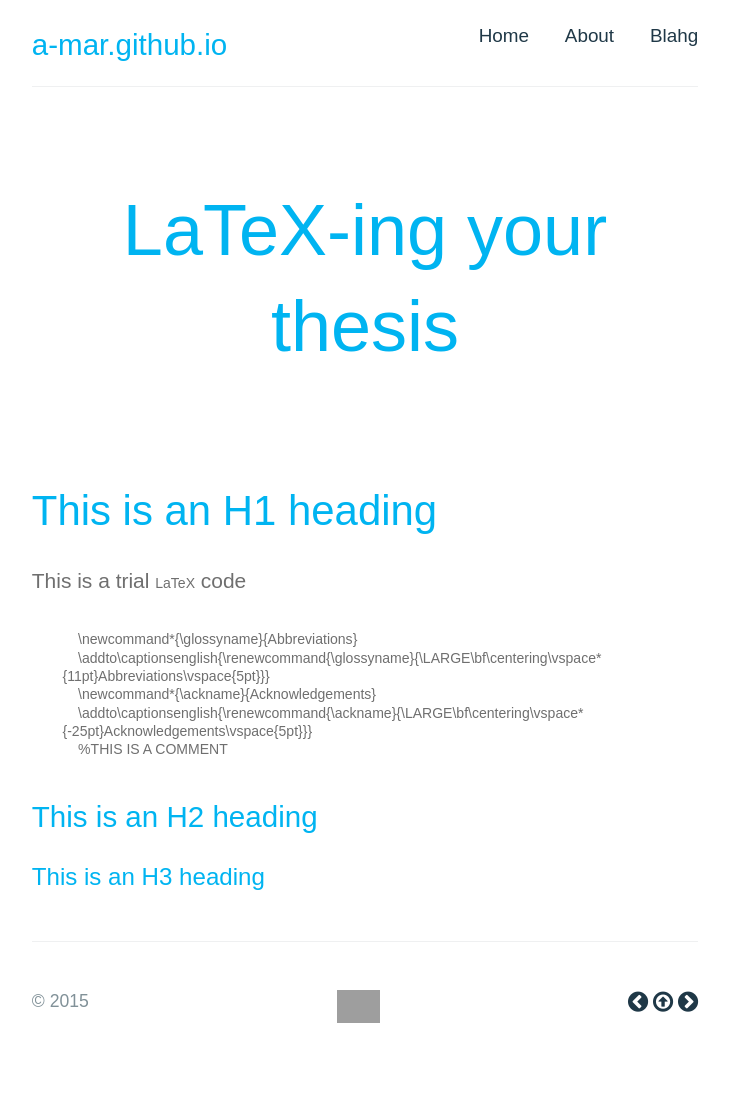
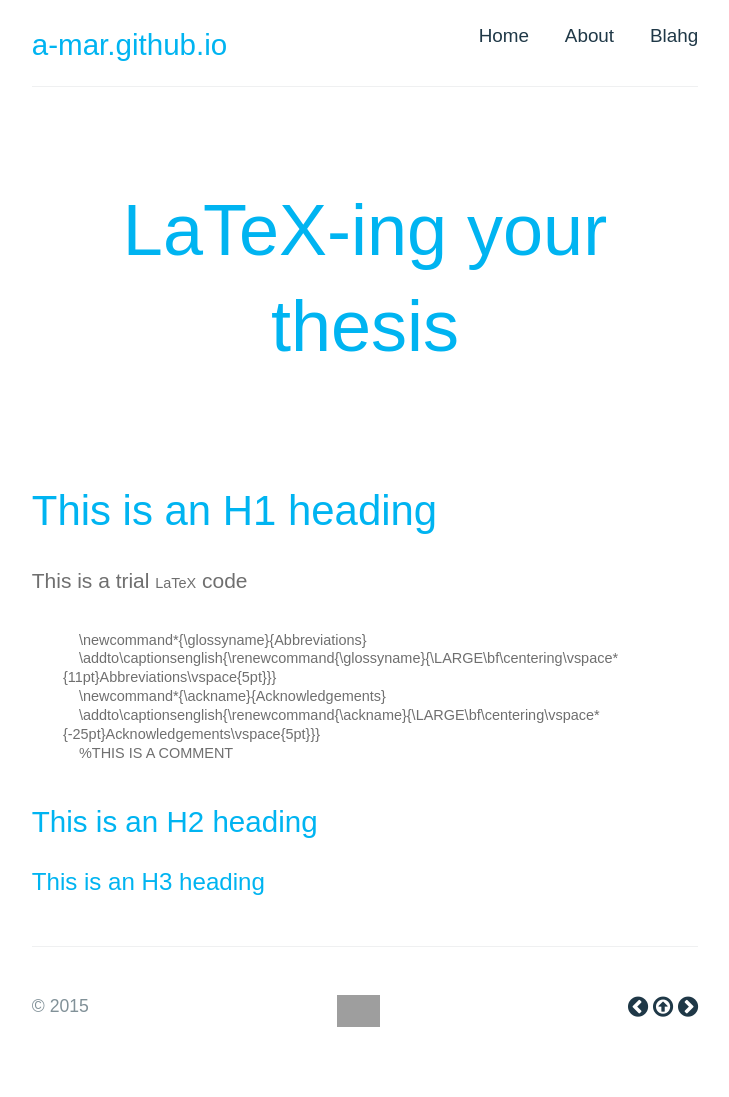
Before and after one commit to a-mar/blahg, a Jekyll site: the page built from index.html, in a window 1280 px wide. Shown: the whole page, without its empty margins (275-1004 px from the left). Built offline with Jekyll 4.4.1, drawn with Linux system fonts in a browser that asks for light colours; nearby versions of some CDN libraries; some web fonts are replaced; Markdown is read by kramdown in place of the engine named in the settings; grey boxes are pictures that could not be loaded.

Commit message:
Update asdf.css

```diff
--- a/stylesheets/asdf.css
+++ b/stylesheets/asdf.css
@@ -8,7 +8,7 @@ code,kbd,pre,samp {
   font-family: 'SrcCodeLig', sans-serif;
   overflow: auto;
   /*width: 700px;*/
-  font-size:67%;
+  font-size:69%;
   line-height:1.31;
 }
 
```
